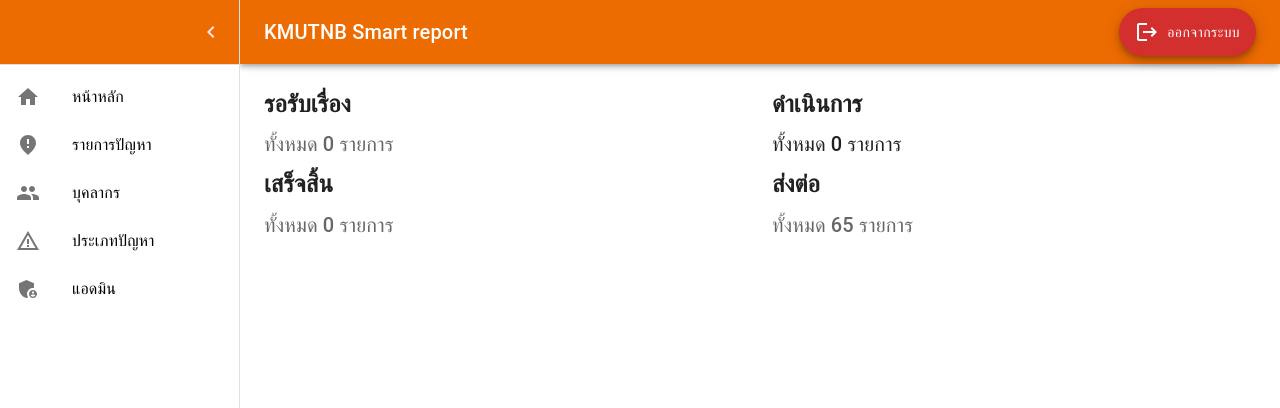
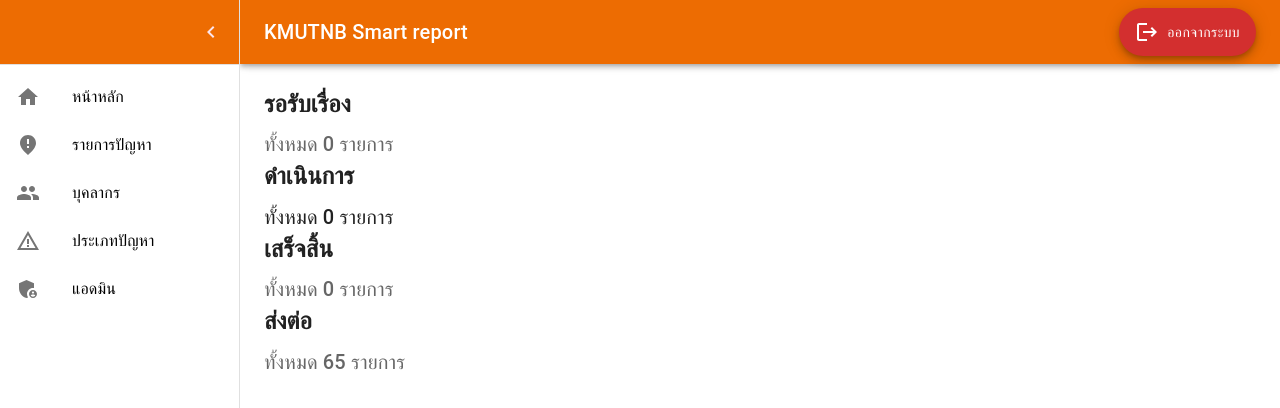
Before and after one commit to NattawutTanthai/web_admin_smart_report, a React (Vite) app: page /Dashborad/MainPage in a window 1280 px wide. Shown: the top 408 px of the page. Built offline with nearby package versions, Linux system fonts and the light colour scheme; no server answers.

Commit message:
fixed cardDash

```diff
--- a/src/components/CardDashborad.jsx
+++ b/src/components/CardDashborad.jsx
@@ -55,8 +55,8 @@
     return (
         <>
             <Box sx={{ width: '100%' }}>
-                <Grid container rowSpacing={1} columnSpacing={{ xs: 1, sm: 2, md: 3 }}>
-                    <Grid item xs={6}>
+                {/* <Grid container rowSpacing={1} columnSpacing={{ xs: 1, sm: 2, md: 3 }}> */}
+                {/* <Grid item xs={6}> */}
                 {/* <Item sx={{ backgroundColor: '#FFD457' }}> */}
 
                 <Typography gutterBottom variant="h5" component="div">
@@ -66,8 +66,8 @@
                     ทั้งหมด {waitReport ?? "0"} รายการ
                 </Typography>
                 {/* </Item> */}
-                    </Grid>
-                    <Grid item xs={6}>
+                {/* </Grid> */}
+                {/* <Grid item xs={6}> */}
                 {/* <Item sx={{ backgroundColor: '#79AFFF' }}> */}
                 <Typography gutterBottom variant="h5" component="div">
                     <b>ดำเนินการ</b>
@@ -76,8 +76,8 @@
                     ทั้งหมด {process ?? "0"} รายการ
                 </Typography>
                 {/* </Item> */}
-                    </Grid>
-                    <Grid item xs={6}>
+                {/* </Grid> */}
+                {/* <Grid item xs={6}> */}
                 {/* <Item sx={{ backgroundColor: '#8AFF88' }}> */}
                 <Typography gutterBottom variant="h5" component="div">
                     <b>เสร็จสิ้น</b>
@@ -86,8 +86,8 @@
                     ทั้งหมด {success ?? "0"} รายการ
                 </Typography>
                 {/* </Item> */}
-                    </Grid>
-                    <Grid item xs={6}>
+                {/* </Grid> */}
+                {/* <Grid item xs={6}> */}
                 {/* <Item sx={{ backgroundColor: '#FF8585' }}> */}
                 <Typography gutterBottom variant="h5" component="div">
                     <b>ส่งต่อ</b>
@@ -96,8 +96,8 @@
                     ทั้งหมด 65 รายการ
                 </Typography>
                 {/* </Item> */}
-                    </Grid>
-                </Grid>
+                {/* </Grid> */}
+                {/* </Grid> */}
             </Box>
         </>
     );
```
Lines whose indentation alone changed are shown as unchanged.
